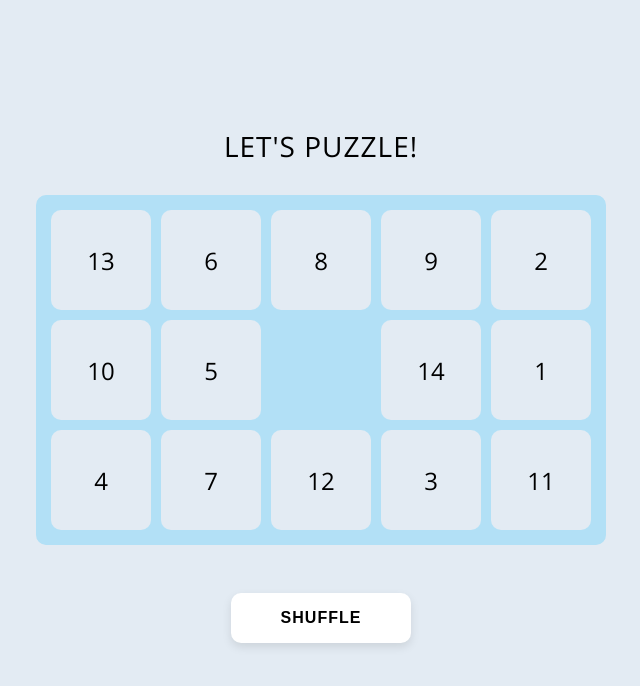
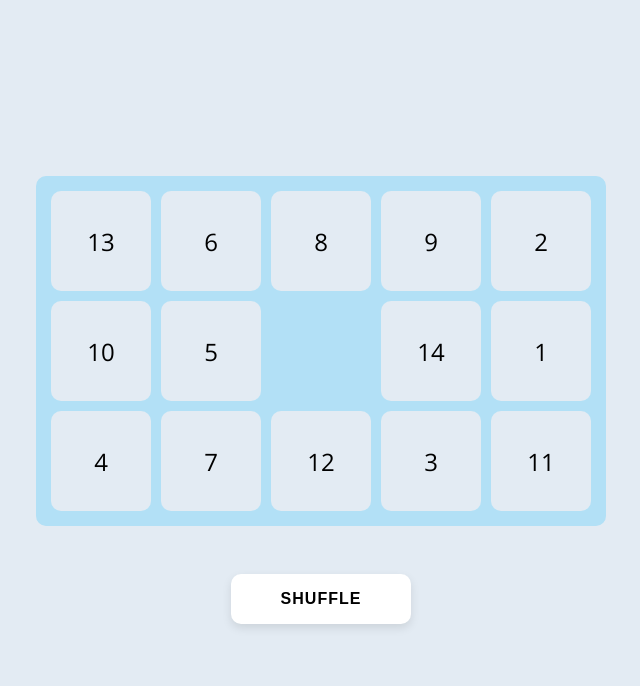
Before and after one commit to malinjansson/15-puzzle, a React (Vite) app: page / in a window 1280 px wide. Shown: the top 686 px of the page, without its empty margins (319-959 px from the left). Built offline with nearby package versions, Linux system fonts and the light colour scheme.

Commit message:
deleted heading from app

```diff
--- a/src/App.tsx
+++ b/src/App.tsx
@@ -1,5 +1,4 @@
 import './App.scss'
-import { Heading } from './components/Heading'
 import { Puzzle } from './components/Puzzle'
 
 
@@ -7,8 +6,7 @@ function App() {
 
   return (
     <>
-    <Heading />
-   <Puzzle />
+    <Puzzle />
     </>
   )
 }
```
